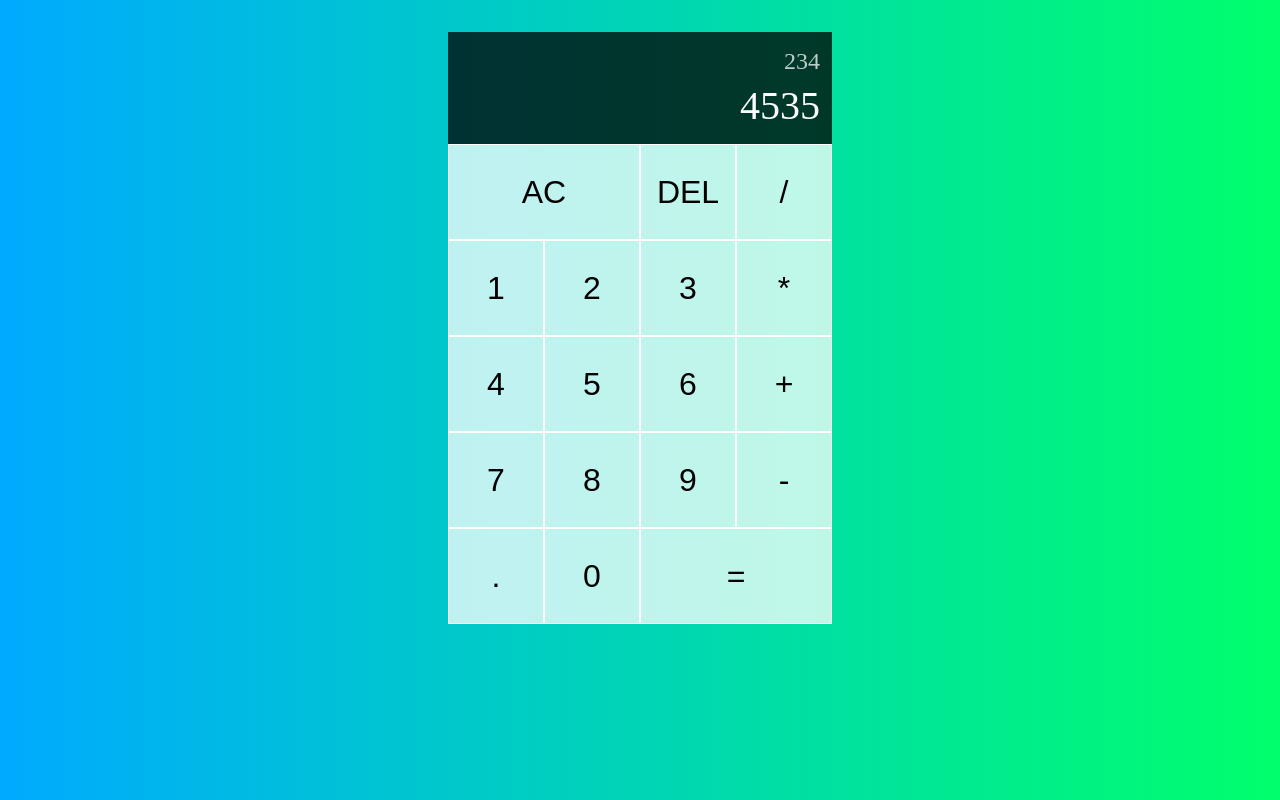
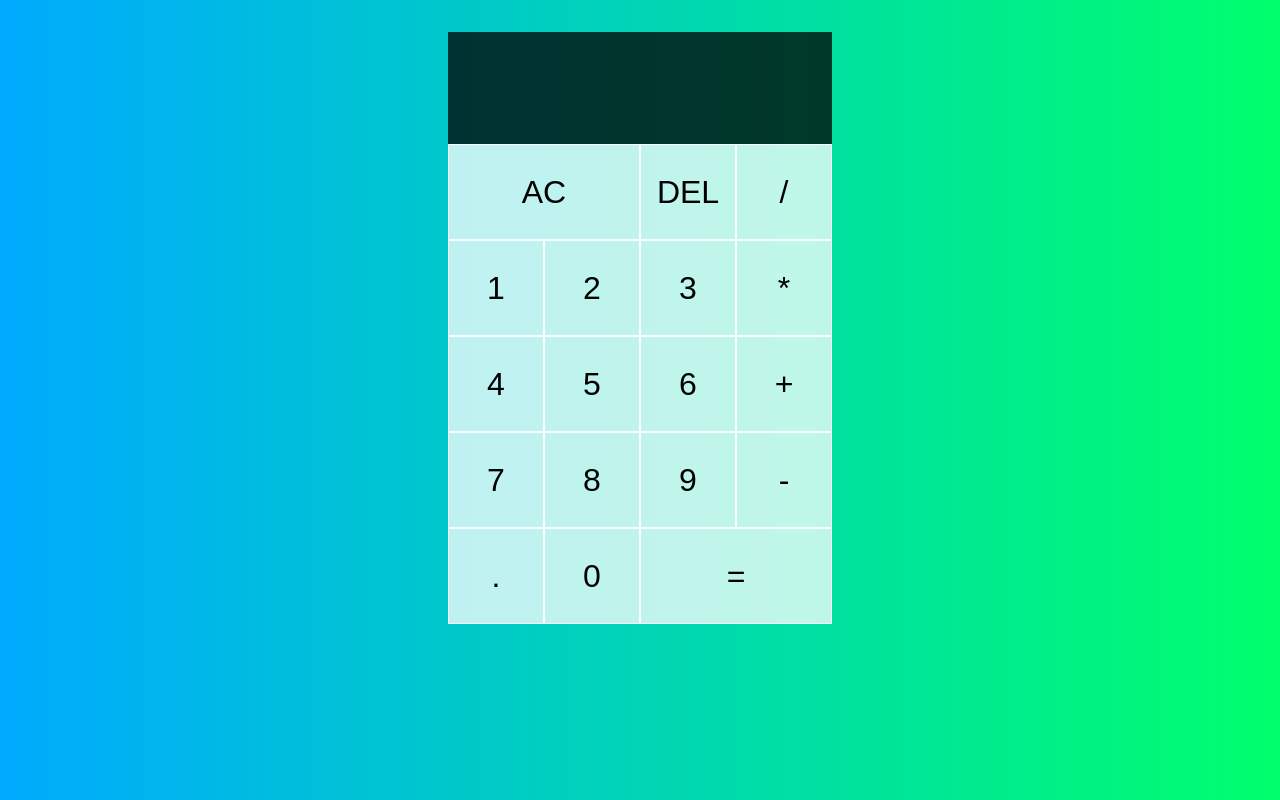
Before and after one commit to JavokhirTursunboev/calculator, a React (Create React App) app: page / in a window 1280 px wide. Built offline with nearby package versions, Linux system fonts and the light colour scheme.

Commit message:
digit button add

```diff
--- a/src/App.js
+++ b/src/App.js
@@ -1,15 +1,41 @@
-import React from "react";
+import React, { useReducer } from "react";
+import DigitButton from "./DigitButton";
 import "./style.css";
+export const ACTIONS = {
+  ADD_DIGIT: "add-digit",
+  CHOOSE_OPERATION: "choose-operation",
+  CLEAR: "clear",
+  DELETE_DIGIT: "delete-digit",
+  EVALUATE: "evaluate",
+};
+function reducer(state, { type, payload }) {
+  switch (type) {
+    case ACTIONS.ADD_DIGIT:
+      return {
+        ...state,
+        currentOperand: `${state.currentOperand || ""}${payload.digit}`,
+      };
+    default:
+      return state;
+  }
+}
 function App() {
+  const [{ currentOperand, previousOperand, operation }, dispatch] = useReducer(
+    reducer,
+    {}
+  );
+
   return (
     <div className="calculator-grid">
       <div className="output">
-        <div className="previous-operand">234</div>
-        <div className="current-operand">4535</div>
+        <div className="previous-operand">
+          {previousOperand} {operation}
+        </div>
+        <div className="current-operand">{currentOperand}</div>
       </div>
       <button className="span-two">AC</button>
       <button>DEL</button>
-      <button>/</button>
+      <DigitButton digit="/" dispatch={dispatch} />
       <button>1</button>
       <button>2</button>
       <button>3</button>
--- /dev/null
+++ b/src/DigitButton.jsx
@@ -0,0 +1,13 @@
+import React from "react";
+import { ACTIONS } from "./App";
+function DigitButton({ dispatch, digit }) {
+  return (
+    <button
+      onClick={() => dispatch({ type: ACTIONS.ADD_DIGIT, payload: { digit } })}
+    >
+      {digit}
+    </button>
+  );
+}
+
+export default DigitButton;
```
